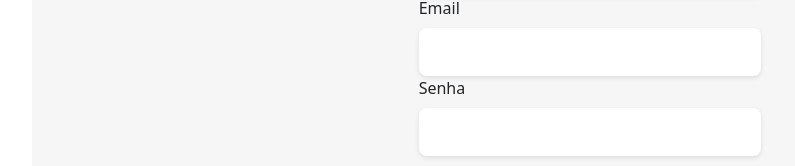
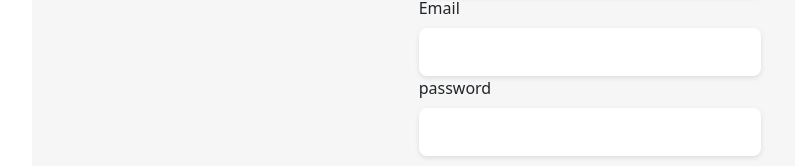
Before and after one commit to albericofagundes/zap-trivia-front, an Angular app: page /register in a window 1280 px wide. Shown: the part 144-310 px from the top of the page, without its empty margins (50-845 px from the left). Built offline with nearby package versions, Linux system fonts and the light colour scheme.

Commit message:
tela cadastro funcionando conexao ok

```diff
--- /dev/null
+++ b/src/app/services/cadastro-user.service.ts
@@ -0,0 +1,18 @@
+import { Injectable } from '@angular/core';
+import { HttpClient } from '@angular/common/http';
+import { Observable } from 'rxjs';
+
+@Injectable({
+  providedIn: 'root',
+})
+export class CadastroUserService {
+  private apiUrl = 'http://localhost:3000/api'; // Substitua pela URL do seu back-end
+
+  constructor(private http: HttpClient) {}
+
+  public cadastrarUsuario(formData: any): Observable<any> {
+    console.log('formData', formData);
+    const url = `${this.apiUrl}/users`; // Substitua pela rota apropriada no seu back-end
+    return this.http.post(url, formData);
+  }
+}
--- a/src/app/views/cadastro-user/cadastro-user.component.html
+++ b/src/app/views/cadastro-user/cadastro-user.component.html
@@ -28,13 +28,13 @@
         </div>
 
         <div class="form-group">
-          <label for="senha" class="form-label">Senha</label>
+          <label for="password" class="form-label">password</label>
           <input
-            id="senha"
-            name="senha"
+            id="password"
+            name="password"
             type="password"
             class="form-control custom-input"
-            formControlName="senha"
+            formControlName="password"
             required
           />
           <div class="invalid-feedback">Campo obrigatório.</div>
--- a/src/app/views/cadastro-user/cadastro-user.component.ts
+++ b/src/app/views/cadastro-user/cadastro-user.component.ts
@@ -1,6 +1,7 @@
 import { Component, OnDestroy, OnInit } from '@angular/core';
 import { FormBuilder, FormGroup, Validators } from '@angular/forms';
 import { Subscription } from 'rxjs';
+import { CadastroUserService } from 'src/app/services/cadastro-user.service';
 
 @Component({
   selector: 'app-cadastro-user',
@@ -13,7 +14,10 @@ export class CadastroUserComponent {
   public formCadastro: FormGroup;
   public isDisabled: boolean = false;
 
-  constructor(private formBuilder: FormBuilder) {
+  constructor(
+    private formBuilder: FormBuilder,
+    private cadastroUserService: CadastroUserService
+  ) {
     this.formCadastro = this.formBuilder.group({});
   }
 
@@ -34,7 +38,7 @@ export class CadastroUserComponent {
     this.formCadastro = this.formBuilder.group({
       name: [null, [Validators.required]],
       email: [null, Validators.required],
-      senha: [null, Validators.required],
+      password: [],
       isAdmin: [false],
     });
   }
@@ -42,5 +46,18 @@ export class CadastroUserComponent {
   public atualizarContato() {
     const formData = this.formCadastro.value;
     console.log('formData', formData);
+
+    this.subscription = this.cadastroUserService
+      .cadastrarUsuario(formData)
+      .subscribe(
+        (response) => {},
+        (error) => {
+          // setTimeout(() => {
+          //   this.modal.dismissAll();
+          // }, 369);
+          // let msg = error;
+          // this.tratarSnackBarResponse(msg, true);
+        }
+      );
   }
 }
```
Also changed, not shown: src/app/app.module.ts (+7 -1 lines), 1 other file (tests, documents, lock files or other folders).
